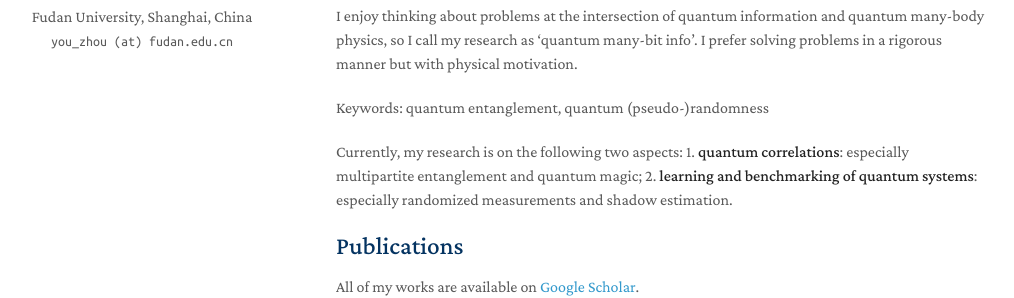
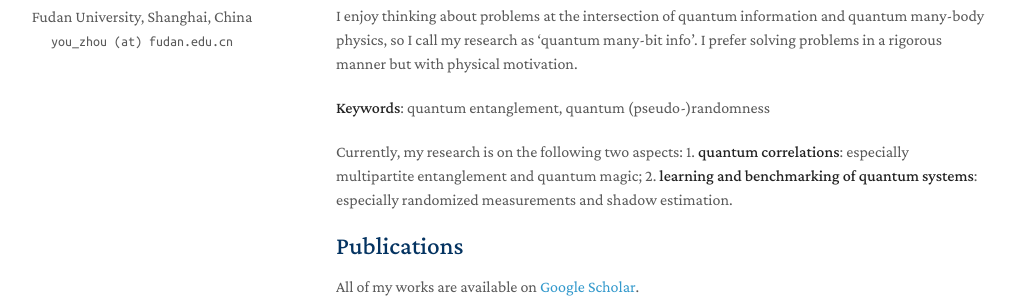
Before and after one commit to youzhoutravel/homepage1, a Jekyll site: the page built from index.md, in a window 1280 px wide and 1281 px high. Shown: the part 287-585 px from the top of the window, without its empty margins (134-1148 px from the left). Built offline with Jekyll 4.4.1, drawn with Linux system fonts in a browser that asks for light colours; nearby versions of some CDN libraries; a style sheet for code colours, icons or effects is not loaded; our own code applies the rules of GitHub Pages for plain Markdown files; part of the change alters nothing that is shown.

```diff
--- a/index.md
+++ b/index.md
@@ -9,7 +9,7 @@ I am a theorist working in quantum information and computing, at Key Laboratory
 ## Research Interests
 I enjoy thinking about problems at the intersection of quantum information and quantum many-body physics, so I call my research as 'quantum many-bit info'. I prefer solving problems in a rigorous manner but with physical motivation.
 
-Keywords: quantum entanglement, quantum (pseudo-)randomness
+**Keywords**: quantum entanglement, quantum (pseudo-)randomness
 
 Currently, my research is on the following two aspects: 1. **quantum correlations**: especially multipartite entanglement and quantum magic; 2. **learning and benchmarking of quantum systems**: especially randomized measurements and shadow estimation.
 
```
